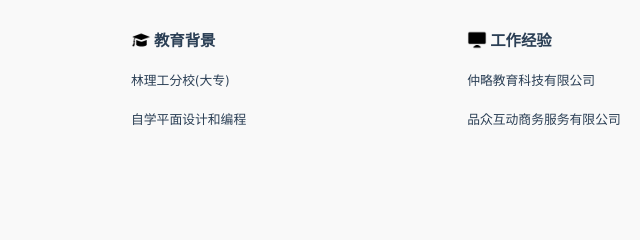
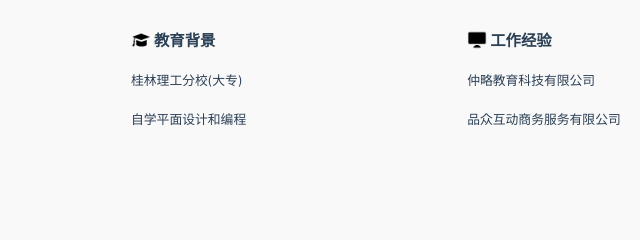
Before and after one commit to Black-kom/001, a plain HTML site: page index.html in a window 1280 px wide. Shown: the part 311-551 px from the top of the page, 109-749 px from the left. Drawn offline with Linux system fonts and the light colour scheme.

Commit message:
Update index.html

```diff
--- a/index.html
+++ b/index.html
@@ -36,7 +36,7 @@
       <div class="edu_card">
         <h2><img src="img/edu.png" alt="#">教育背景</h2>
         <ul>
-          <li>林理工分校(大专)</li>
+          <li>桂林理工分校(大专)</li>
           <li>自学平面设计和编程</li>
         </ul>
       </div>
```
